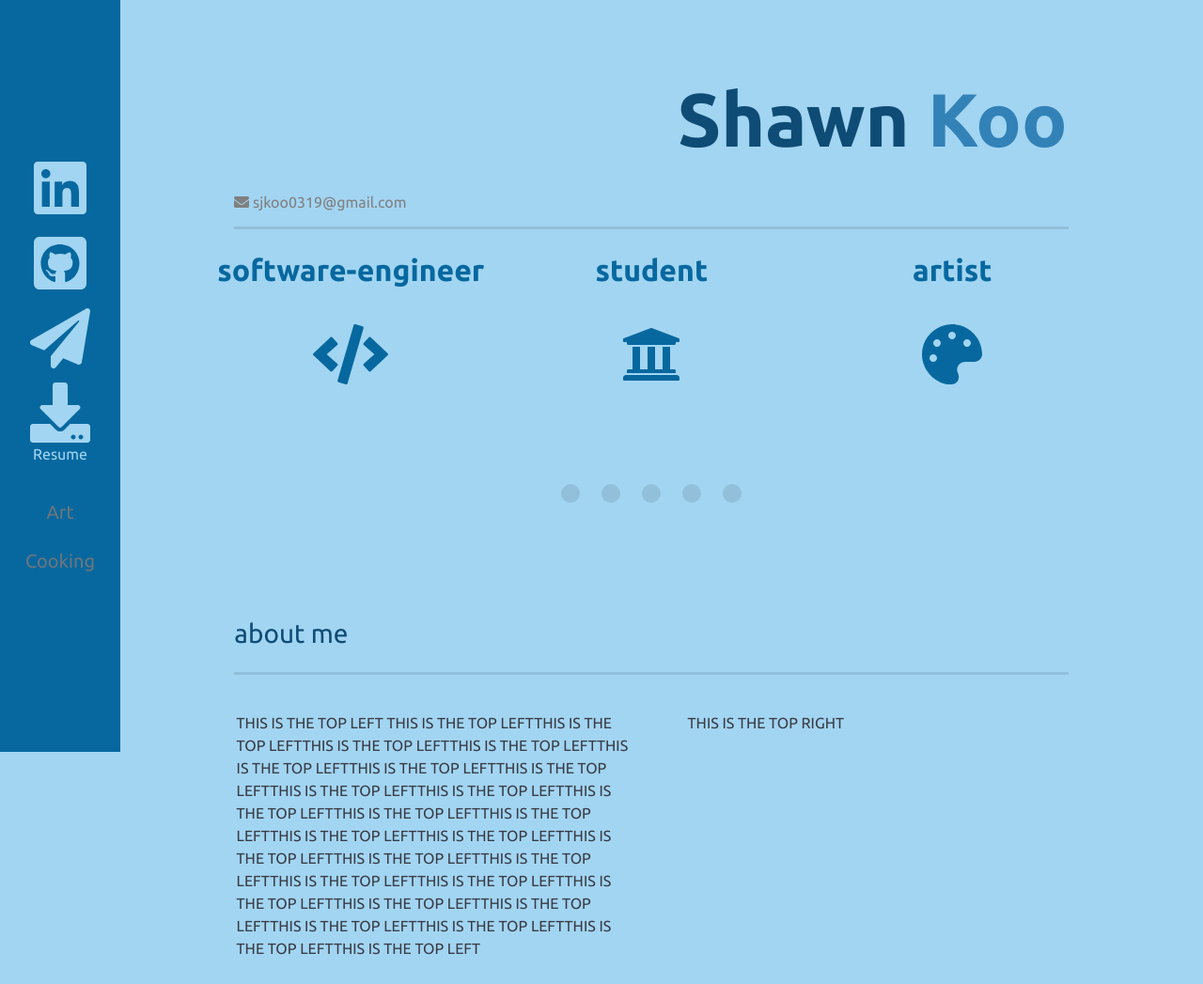
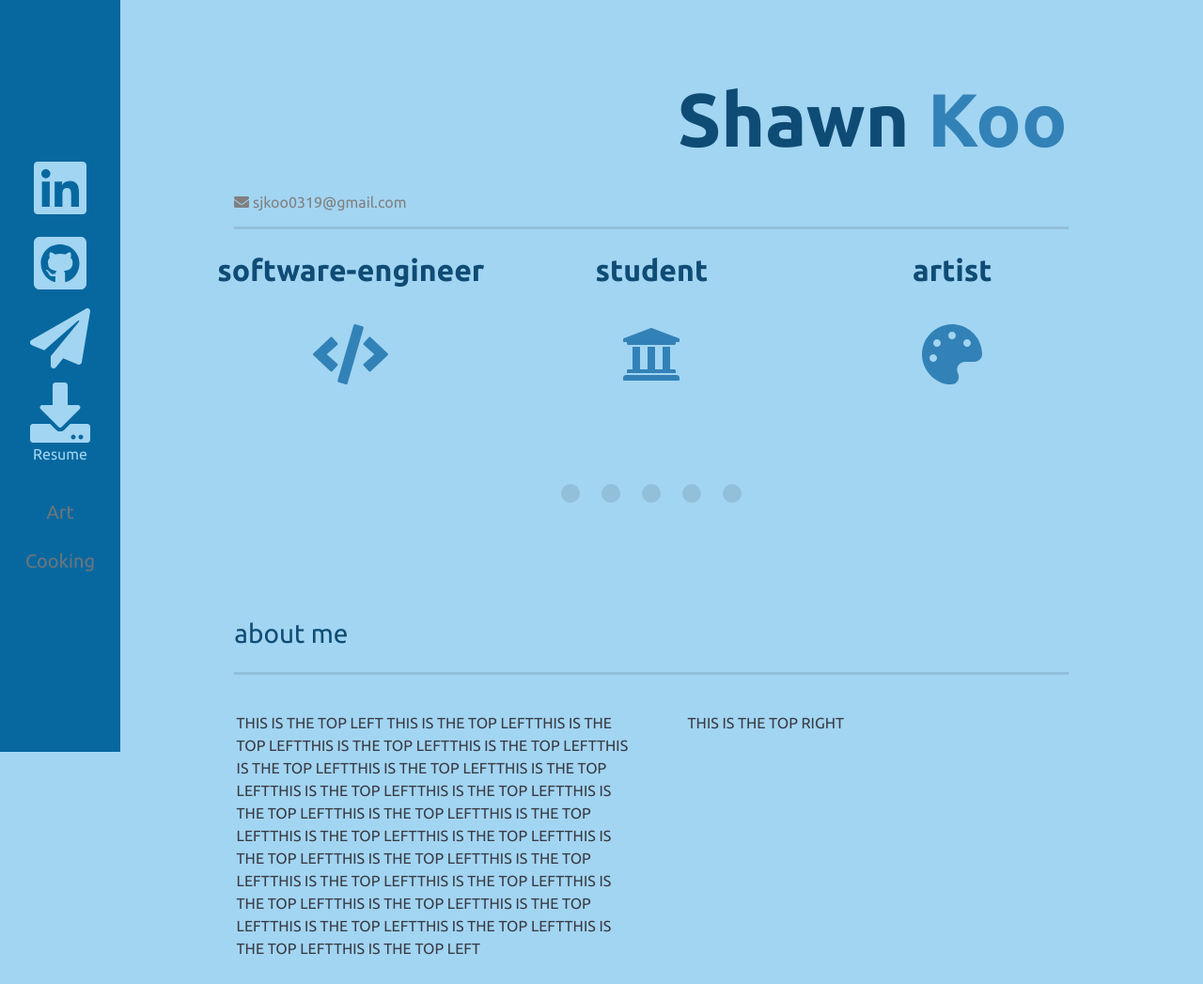
Before and after one commit to cluelessCow/cluelessCow.github.io, a plain HTML site: page index.html in a window 1280 px wide. Shown: the top 1047 px of the page at 94% size. Drawn offline with nearby package versions, Linux system fonts and the light colour scheme.

Commit message:
not much change

```diff
--- a/css/styles.css
+++ b/css/styles.css
@@ -32,11 +32,18 @@ h1 {
 }
 
 h2 {
-    color: #07689f;
+    /*color: #07689f;   This is medium*/
+    color: #0f4c75; /* This is the darkest */
+    /* color: #3282b8; This is the lighter*/
     font-weight: bold;
     margin-bottom: 2.5%;
     text-align: center;
     margin-left: 0;
+}
+
+.logo {
+    /* color: #07689f; */
+    color: #3282b8;
 }
 
 h4 {
--- a/index.html
+++ b/index.html
@@ -77,13 +77,13 @@
                     <div class = "sub-row-zero row">
                         <div class = "self-defined-title col-lg-4">
                             <!-- <br><br>??? this is bruteforced.... shame on me, but this works -->
-                            <h2>software-engineer<br><br><i class="fas fa-code fa-2x"></i></h2>
+                            <h2>software-engineer<br><br><i class="logo fas fa-code fa-2x"></i></h2>
                         </div>
                         <div class = "self-defined-title col-lg-4">
-                            <h2>student<br><br><i class="fas fa-university fa-2x"></i></h2>
+                            <h2>student<br><br><i class="logo fas fa-university fa-2x"></i></h2>
                         </div>
                         <div class = "self-defined-title col-lg-4">
-                            <h2>artist<br><br><i class="fas fa-palette fa-2x"></i></h2>
+                            <h2>artist<br><br><i class="logo fas fa-palette fa-2x"></i></h2>
                         </div>
                     </div>
                     <!-- end of zero-th row -->
```
